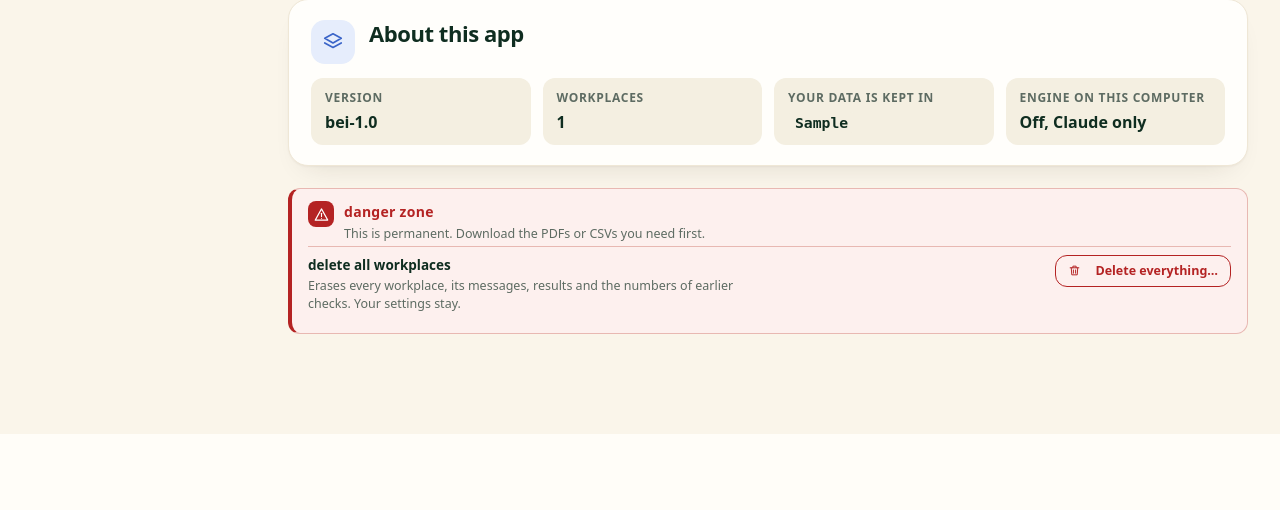
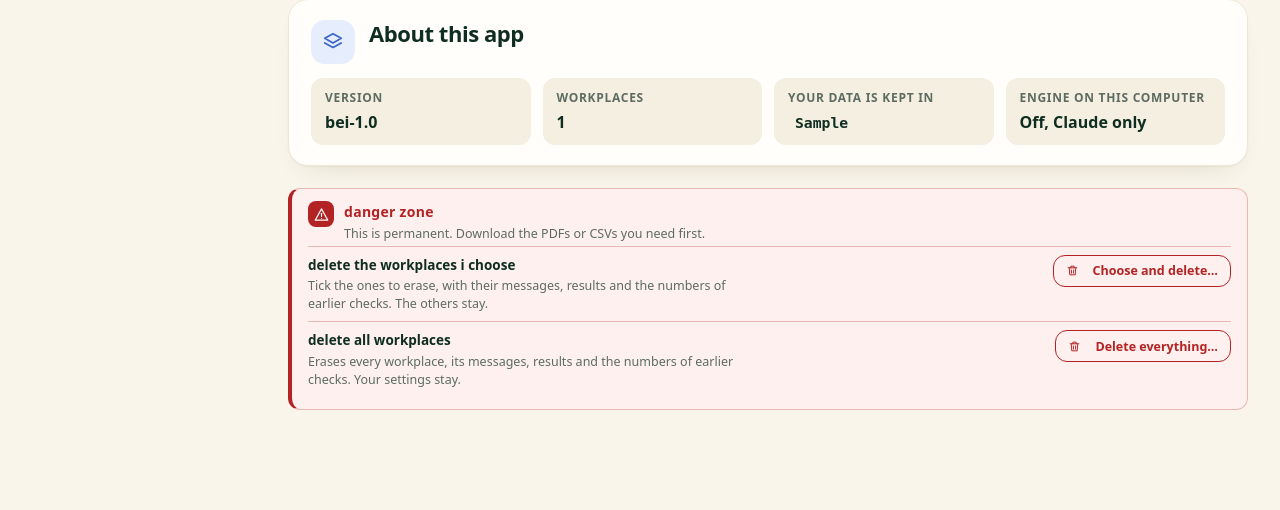
Before and after one commit to FelixaHealth/Felixa-Community-Health, a FastAPI app: template templates/settings.html in a window 1280 px wide. Shown: the part 1287-1797 px from the top of the page. Before the commit the page ends 1721 px from the top, so only its background shows below. Run offline with FastAPI, Linux system fonts and the light colour scheme; the template is opened without the code that fills it: most values are stand-ins (such as "Sample title", 1, 10 or a date in 2020).

Commit message:
Danger zone: delete only the workplaces you tick
Co-Authored-By: Claude Sonnet 5.5 <noreply@anthropic.com>
Claude-Session: https://claude.ai/code/session_015w7CVVQKSah5EQL3ikpJy9

```diff
--- a/app.py
+++ b/app.py
@@ -909,7 +909,7 @@ def settings_page(request: Request):
     return render(request, 'settings.html', rail={'steps': [], 'foot': None, 'setup': False}, engine_choices=choices, default_engine=current,
                   default_sensitivity=store.setting('default_sensitivity') if store.setting('default_sensitivity') in store.SENSITIVITIES else 'medium',
                   default_incognito=store.setting('default_incognito') == '1', sens_options=[(k, SENSITIVITY_LABELS[k], workplace.SENSITIVITY_HELP[k]) for k in pipeline.SENSITIVITIES],
-                  version=config.VERSION, data_folder=str(config.data_dir()), workplace_count=len(store.workplaces()), claude_cli=bool(cloud.cli_path()),
+                  version=config.VERSION, data_folder=str(config.data_dir()), workplace_count=len(store.workplaces()), workplaces_list=store.workplaces(), claude_cli=bool(cloud.cli_path()),
                   login_offered=cloud.login_offered(), login_ready=cloud.login_available(), local_enabled=config.local_model_enabled(), hosted=bool(os.getenv('FELIXA_PASSWORD')))
 
 
@@ -939,6 +939,20 @@ async def settings_save(request: Request):
     store.set_setting('default_sensitivity', sens)
     store.set_setting('default_incognito', '1' if form.get('default_incognito') else '0')
     return redirect('/settings', 'Settings saved. New workplaces and new checks start with them.')
+
+
+@app.post('/settings/delete-selected')
+async def settings_delete_selected(request: Request):
+    form = await request.form()
+    if str(form.get('confirm', '')).strip().lower() != 'delete':
+        return redirect('/settings#danger', 'Nothing was deleted. Type delete in the box to confirm.')
+    known = {w['id'] for w in store.workplaces(limit=1000)}
+    ids = [int(x) for x in form.getlist('ids') if str(x).isdigit() and int(x) in known]
+    if not ids:
+        return redirect('/settings#danger', 'Nothing was deleted. Tick the workplaces to delete.')
+    done = sum(1 for aid in ids if store.delete_analysis(aid))
+    left = len(ids) - done
+    return redirect('/settings#danger', f'Deleted {done} workplace{"" if done == 1 else "s"} with everything saved for them.' + (f' {left} could not be deleted while a task was running for it. Try again when it finishes.' if left else ''))
 
 
 @app.post('/settings/delete-all')
--- a/static/style.css
+++ b/static/style.css
@@ -1224,3 +1224,5 @@ main .eyebrow,.stage .eyebrow,.panel .eyebrow,.hcard .eyebrow{display:none!impor
 
 .home-row.links .bar-light strong{white-space:normal;overflow-wrap:anywhere}
 .home-row.links .bd-count{width:auto;min-width:28px;text-align:center}
+
+.pick-list{list-style:none;margin:10px 0;padding:0;display:grid;gap:6px;max-height:220px;overflow:auto}.pick-list label{display:flex;gap:8px;align-items:center;font-size:14.5px}.pick-list small{color:var(--muted)}
--- a/templates/settings.html
+++ b/templates/settings.html
@@ -24,6 +24,9 @@
 </section>
 
 <section class="danger-panel" id="danger" aria-labelledby="danger-title"><div class="danger-head"><span class="danger-ic">{{ icon('warning') }}</span><div><h2 id="danger-title">Danger zone</h2><p>This is permanent. Download the PDFs or CSVs you need first.</p></div></div>
+{% if workplaces_list %}<div class="danger-row"><div class="dr-text"><h3>Delete the workplaces I choose</h3><p>Tick the ones to erase, with their messages, results and the numbers of earlier checks. The others stay.</p></div>
+<details class="delete-confirm"><summary class="btn danger-outline">{{ icon('trash') }} Choose and delete…</summary>
+<form method="post" action="/settings/delete-selected"><ul class="pick-list">{% for w in workplaces_list %}<li><label><input type="checkbox" name="ids" value="{{ w.id }}"> {{ w.person_name }}{% if w.channel %} <small>{{ w.channel }}</small>{% endif %}</label></li>{% endfor %}</ul><p>This cannot be undone. Type <strong>delete</strong> to confirm.</p><input class="confirm-box" type="text" name="confirm" autocomplete="off" aria-label="Type delete to confirm"><button class="btn danger">Delete the ticked workplaces</button></form></details></div>{% endif %}
 <div class="danger-row"><div class="dr-text"><h3>Delete all workplaces</h3><p>Erases every workplace, its messages, results and the numbers of earlier checks. Your settings stay.</p></div>
 <details class="delete-confirm"><summary class="btn danger-outline">{{ icon('trash') }} Delete everything…</summary>
 <form method="post" action="/settings/delete-all"><p>This deletes {{ workplace_count }} workplace{{ '' if workplace_count == 1 else 's' }}. It cannot be undone. Type <strong>delete everything</strong> to confirm.</p><input class="confirm-box" type="text" name="confirm" id="confirm-all" autocomplete="off" aria-label="Type delete everything to confirm"><button class="btn danger">Yes, delete everything</button></form></details></div></section>
```
Also changed, not shown: tests/test_settings.py (+14 -0 lines).
